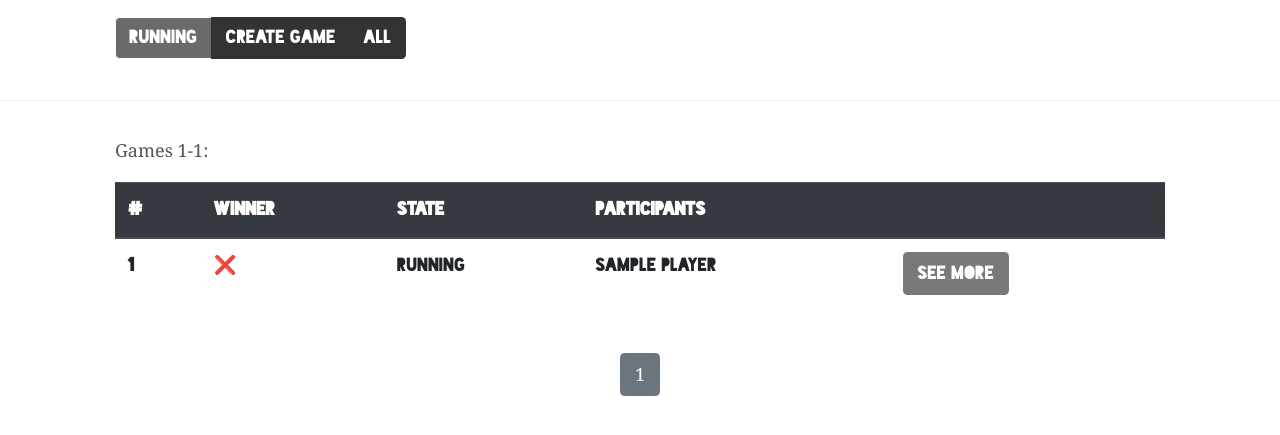
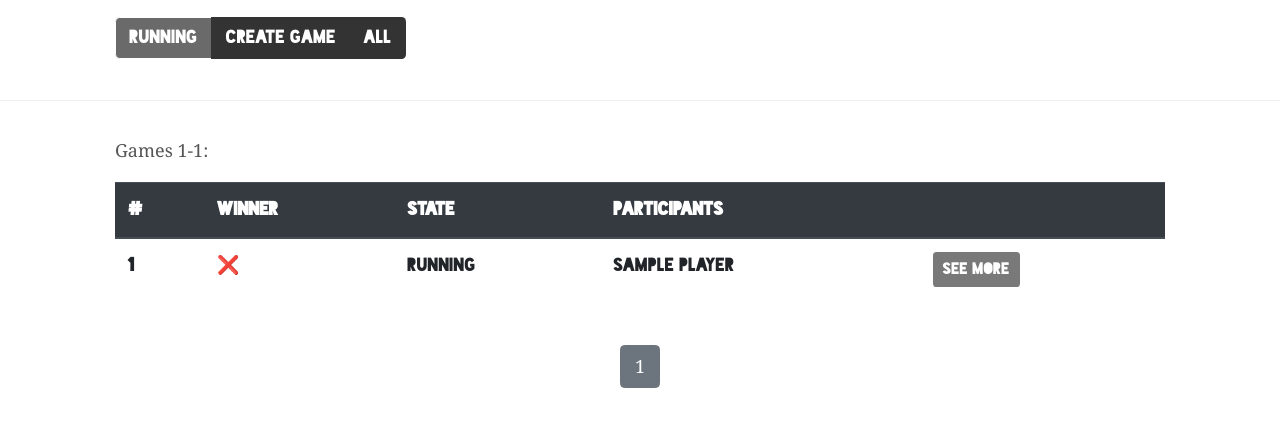
Before and after one commit to Chaostheorie/36C3-penta-tournament, a Flask app: page /games in a window 1280 px wide. Shown: the part 194-629 px from the top of the page. Run offline with Flask 2, Linux system fonts and the light colour scheme; tables that the repository leaves empty hold one stand-in row (values such as "Sample post"); some libraries are stand-ins or nearby versions.

Commit message:
Change buttons to btn-sm

```diff
--- a/app/templates/add_players.html
+++ b/app/templates/add_players.html
@@ -15,6 +15,6 @@
   <fieldset class="form-group form-row">
     <input class="form-control" id="NameField" placeholder="Enter Name" name="name" required>
   </fieldset>
-  <button type="submit" class="btn background-grey">Create</button>
+  <button type="submit" class="btn background-grey btn-sm">Create</button>
 </form>
 {% endblock -%}
--- a/app/templates/create_game_methods.html
+++ b/app/templates/create_game_methods.html
@@ -136,7 +136,7 @@
       <input class="form-control basicAutoComplete" autocomplete="off" name="player" id="player" placeholder="Enter Player name" required></input>
   </div>
   <div class="col-sm">
-      <button type="button" class="btn background-grey" id="FindOpponentInputButton">Find Opponent</button>
+      <button type="button" class="btn background-grey btn-sm" id="FindOpponentInputButton">Find Opponent</button>
   </div>
 {% endif -%}
 {% endblock -%}
--- a/app/templates/games.html
+++ b/app/templates/games.html
@@ -46,7 +46,7 @@
           {% endif -%}
           <td>{{ game.parse_state() }}</td>
           <td>{{ game.players|listify("name", extract_attr=True) }}</td>
-          <td data-toggle="tooltip" data-placement="top" title="not yet avaliable"><a class="btn disabled background-grey" aria-disabled="true" href="{{ url_for("view_game", id=game.id) }}" role="button">See More</a></td>
+          <td data-toggle="tooltip" data-placement="top" title="not yet avaliable"><a class="btn disabled background-grey btn-sm" aria-disabled="true" href="{{ url_for("view_game", id=game.id) }}" role="button">See More</a></td>
         </tr>
       {% endfor -%}
     </tbody>
@@ -54,9 +54,9 @@
 </div>
 <br>
 <div class="d-flex justify-content-center mb-5">
-  <div class="btn-toolbar" role="toolbar">
+  <div class="btn-group" role="toolbar">
     <div class="btn-group text-muted" role="group">
-      {% if games.has_prev -%}<button type="button" class="btn btn-secondary background-grey" onclick="window.location.href='{{ url_for("games_main_view", page=games.prev_num) }}'"><</button>{% endif -%}
+      {% if games.has_prev -%}<button type="button" class="btn background-grey btn-sm" onclick="window.location.href='{{ url_for("games_main_view", page=games.prev_num) }}'"><</button>{% endif -%}
       {% for i in range(1, games.pages+1) -%}
         <button type="button" class="btn btn-secondary background-secondary" onclick="window.location.href='{{ url_for("games_main_view", page=i) }}'">{{ i }}</button>
       {% endfor -%}
--- a/app/templates/players_main_view.html
+++ b/app/templates/players_main_view.html
@@ -20,7 +20,7 @@
           <th scope="row">{{ player.id }}</th>
           <td>{{ player.name }}</td>
           <td>{{ player.points() }}</td>
-          <td class="col-sm"><a href="{{ url_for("player_view", id=player.id) }}" class="btn btn-primary background-grey">See More</a></td>
+          <td class="col-sm"><a href="{{ url_for("player_view", id=player.id) }}" class="btn background-grey btn-sm">See More</a></td>
         </tr>
       {% endfor -%}
     </tbody>
```
